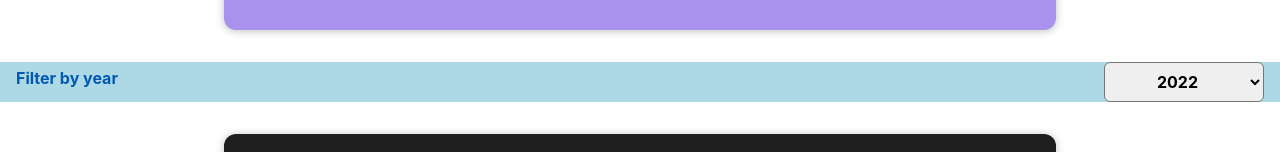
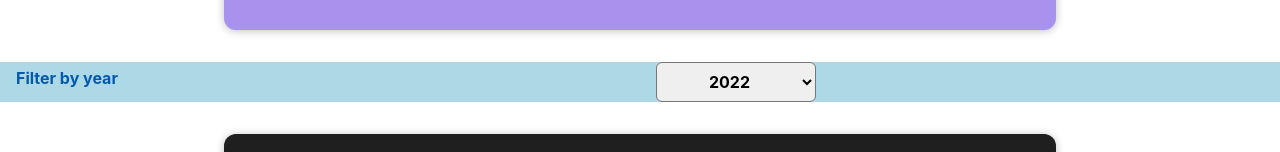
Before and after one commit to Practice-SpencerTower/react-complete-guide-udemy, a React (Create React App) app: page / in a window 1280 px wide. Shown: the part 200-352 px from the top of the page. Built offline with nearby package versions, Linux system fonts and the light colour scheme.

Commit message:
centers filter dropdown

```diff
--- a/src/components/ExpenseFilter/ExpenseFilter.css
+++ b/src/components/ExpenseFilter/ExpenseFilter.css
@@ -6,7 +6,8 @@
 
 .expenses-filter__control {
   display: flex;
-  width: 100%;
+  width: 50rem;
+  max-width: 95%;
   align-items: center;
   justify-content: space-between;
   margin: 1rem 0;
```
